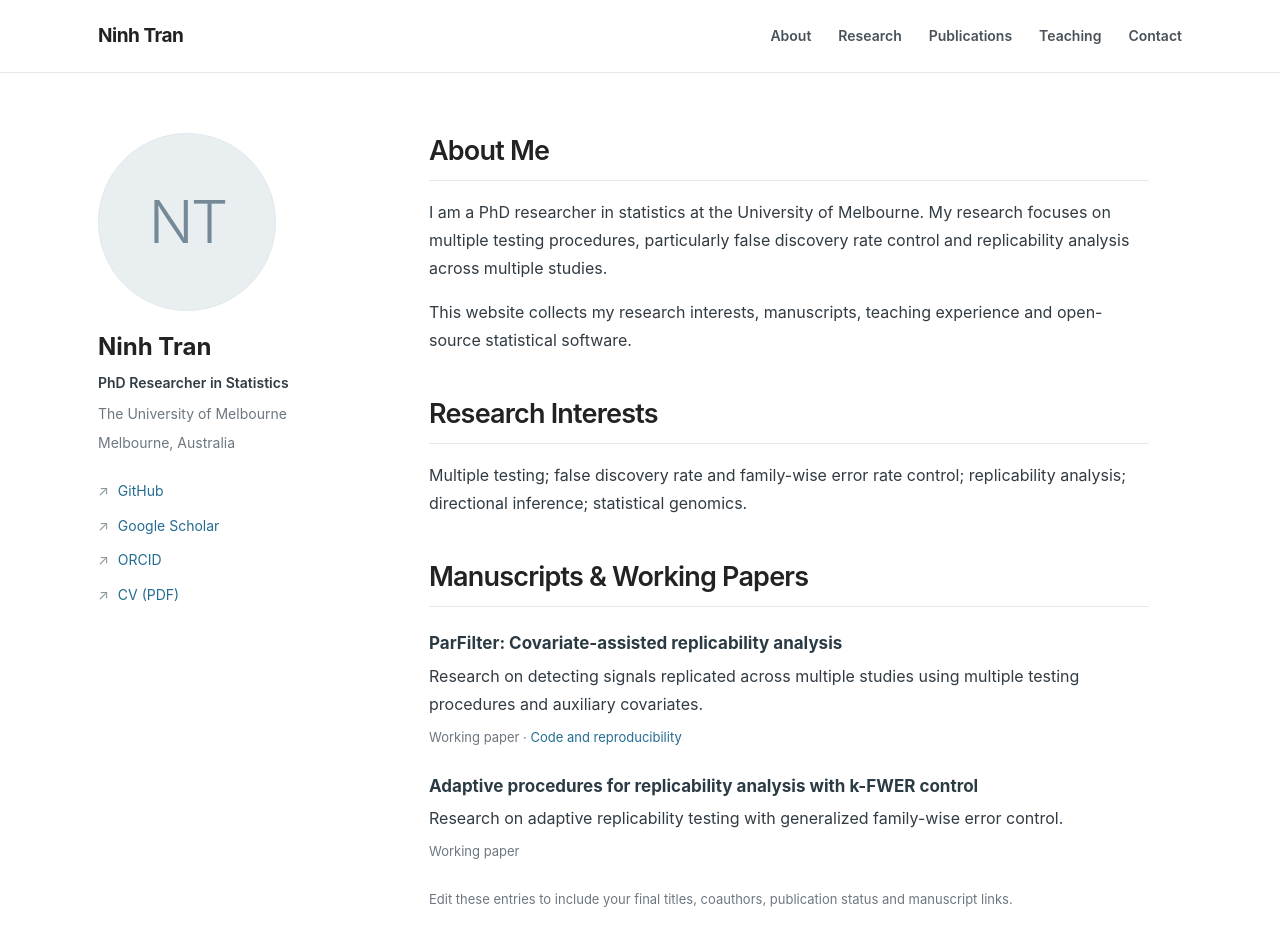
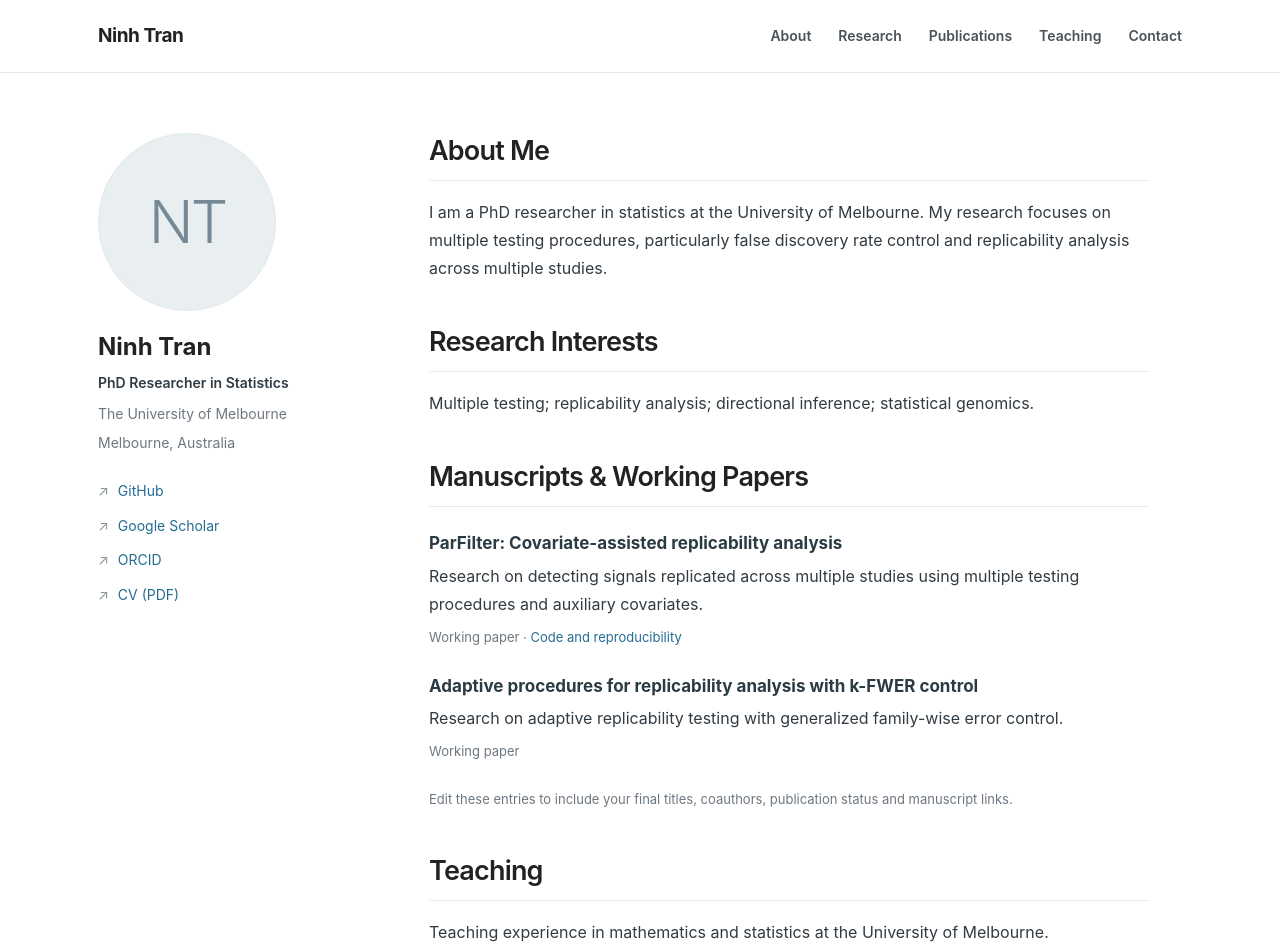
Before and after one commit to ninhtran02/ninhtran02.github.io, a plain HTML site: page index.html in a window 1280 px wide. Shown: the top 949 px of the page. Drawn offline with Linux system fonts and the light colour scheme.

Commit message:
Update About Me and Research Interests sections
Removed a sentence from the About Me section and updated the Research Interests paragraph.

```diff
--- a/index.html
+++ b/index.html
@@ -42,12 +42,11 @@
       <section aria-labelledby="about-heading">
         <h2 id="about-heading">About Me</h2>
         <p>I am a PhD researcher in statistics at the University of Melbourne. My research focuses on multiple testing procedures, particularly false discovery rate control and replicability analysis across multiple studies.</p>
-        <p>This website collects my research interests, manuscripts, teaching experience and open-source statistical software.</p>
       </section>
 
       <section id="research" aria-labelledby="research-heading">
         <h2 id="research-heading">Research Interests</h2>
-        <p>Multiple testing; false discovery rate and family-wise error rate control; replicability analysis; directional inference; statistical genomics.</p>
+        <p>Multiple testing; replicability analysis; directional inference; statistical genomics.</p>
       </section>
 
       <section id="publications" aria-labelledby="publications-heading">
```
